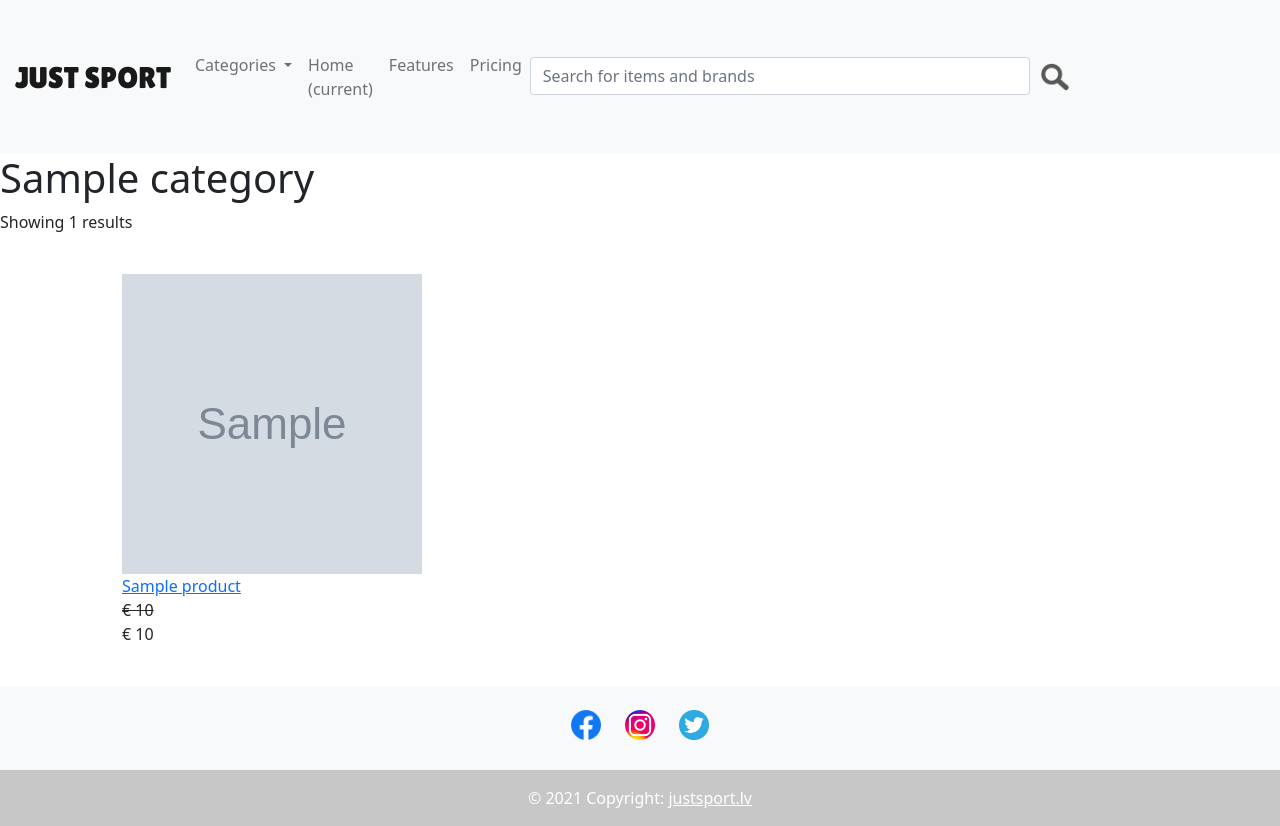
After one commit to ilyagusevs/OnlineStore, a Laravel app: a page that uses resources/views/categories.blade.php in a window 1280 px wide; the page is wider, and only the part inside the window is pictured. The commit adds this page. Run offline with Laravel 8, Linux system fonts and the light colour scheme; tables that the repository leaves empty hold one stand-in row (values such as "Sample post"); grey boxes marked "Sample" are stand-in pictures.

Commit message:
added categories

```diff
--- /dev/null
+++ b/app/Models/Category.php
@@ -0,0 +1,13 @@
+<?php
+
+namespace App\Models;
+
+use Illuminate\Database\Eloquent\Factories\HasFactory;
+use Illuminate\Database\Eloquent\Model;
+
+class Category extends Model
+{
+    public function products(){
+        return $this->hasMany('App\Models\Product');
+    }
+}
--- a/app/Models/Product.php
+++ b/app/Models/Product.php
@@ -10,4 +10,8 @@ class Product extends Model
     public function images(){
         return $this->hasMany('App\Models\ProductImage');
     }
+
+    public function category(){
+        return $this->belongsTo('App\Models\Category');
+    }
 }
--- a/app/Providers/AppServiceProvider.php
+++ b/app/Providers/AppServiceProvider.php
@@ -2,7 +2,9 @@
 
 namespace App\Providers;
 
+use App\Models\Category;
 use Illuminate\Support\ServiceProvider;
+use Illuminate\Support\Facades\View;
 
 class AppServiceProvider extends ServiceProvider
 {
@@ -23,6 +25,10 @@ class AppServiceProvider extends ServiceProvider
      */
     public function boot()
     {
-        //
+        $categories = Category::orderBy('id')->get();
+
+        View::share([
+            'categories' => $categories
+        ]);
     }
 }
--- /dev/null
+++ b/resources/views/categories.blade.php
@@ -0,0 +1,49 @@
+@extends('layouts.navbar-footer')
+
+@section('title', $categ->title)
+
+@section('content')
+    <head>
+        <link rel="stylesheet" href="/css/home.css">
+        <link href="https://cdn.jsdelivr.net/npm/bootstrap@5.0.0-beta2/dist/css/bootstrap.min.css" rel="stylesheet" integrity="sha384-BmbxuPwQa2lc/FVzBcNJ7UAyJxM6wuqIj61tLrc4wSX0szH/Ev+nYRRuWlolflfl" crossorigin="anonymous"/>
+    </head>
+
+    <div class="home-title"><h1>{{$categ->title}}</h1></div>
+
+    <div class="products">
+        <div class="results">Showing <span>{{$categ->products->count()}}</span> results</div>
+        <div class="container">
+            <div class="row">
+                <div class="col">
+                    <div class="product_grid">
+                        @foreach($categ->products as $product)
+                            @php
+                                $image = '';
+                                if(count($product->images) > 0){
+                                    $image = $product->images[0]['img'];
+                                }else{
+                                    $image = 'no_image.png';
+                                }
+                            @endphp
+                           <div class="product">
+                                <div class="product_image"><img src="css/productImages/{{$image}}" alt="{{$product->title}}">
+                                    <div class="product_content">
+                                        <div class="product_title"><a href="{{route('showProduct', ['category', $product->id])}}">{{$product->title}}</a></div>
+                                        @if($product->new_price != null)
+                                            <div style="text-decoration: line-through">&euro; {{$product->price}}</div>
+                                            <div class="product_price">&euro; {{$product->new_price}}</div>
+                                        @else
+                                            <div class="product_price">&euro; {{$product->price}}</div>
+                                        @endif
+                                    </div>
+                                </div>
+                           </div>
+                        @endforeach
+                    </div>
+
+                </div>
+            </div>
+        </div>
+    </div>
+
+@endsection
--- a/resources/views/layouts/navbar-footer.blade.php
+++ b/resources/views/layouts/navbar-footer.blade.php
@@ -7,7 +7,9 @@
         <link href="https://cdn.jsdelivr.net/npm/bootstrap@5.0.0-beta2/dist/css/bootstrap.min.css" rel="stylesheet" integrity="sha384-BmbxuPwQa2lc/FVzBcNJ7UAyJxM6wuqIj61tLrc4wSX0szH/Ev+nYRRuWlolflfl" crossorigin="anonymous"/>
         <link rel="preconnect" href="https://fonts.gstatic.com">
         <link href="https://fonts.googleapis.com/css2?family=Lilita+One&display=swap" rel="stylesheet">
-
+        <script src="https://code.jquery.com/jquery-3.4.1.slim.min.js" integrity="sha384-J6qa4849blE2+poT4WnyKhv5vZF5SrPo0iEjwBvKU7imGFAV0wwj1yYfoRSJoZ+n" crossorigin="anonymous"></script>
+        <script src="https://cdn.jsdelivr.net/npm/popper.js@1.16.0/dist/umd/popper.min.js" integrity="sha384-Q6E9RHvbIyZFJoft+2mJbHaEWldlvI9IOYy5n3zV9zzTtmI3UksdQRVvoxMfooAo" crossorigin="anonymous"></script>
+        <script src="https://stackpath.bootstrapcdn.com/bootstrap/4.4.1/js/bootstrap.min.js" integrity="sha384-wfSDF2E50Y2D1uUdj0O3uMBJnjuUD4Ih7YwaYd1iqfktj0Uod8GCExl3Og8ifwB6" crossorigin="anonymous"></script>
     </head>
     <body>
         <nav class="navbar navbar-expand-lg navbar-light bg-light">
@@ -17,6 +19,16 @@
             </button>
             <div class="collapse navbar-collapse" id="navbarNav">
                 <ul class="navbar-nav">
+                    <li class="nav-item dropdown">
+                      <a class="nav-link dropdown-toggle" href="#" id="navbarDropdown" role="button" data-toggle="dropdown" aria-haspopup="true" aria-expanded="false">
+                        Categories
+                      </a>
+                      <div class="dropdown-menu" aria-labelledby="navbarDropdown">
+                        @foreach($categories as $category)
+                          <a class="dropdown-item" href="{{route('showCategory', $category->alias)}}">{{$category->title}}</a>
+                        @endforeach
+                      </div>
+                    </li>
                       <li class="nav-item active">
                           <a class="nav-link" href="#">Home <span class="sr-only">(current)</span></a>
                       </li>
@@ -25,9 +37,6 @@
                       </li>
                       <li class="nav-item">
                           <a class="nav-link" href="#">Pricing</a>
-                    </li>
-                    <li class="nav-item">
-                        <a class="nav-link disabled" href="#">Disabled</a>
                       </li>
                 </ul>
             </div>
--- a/routes/web.php
+++ b/routes/web.php
@@ -23,6 +23,8 @@ use App\Http\Controllers\ProductController;
 
 Route::get('/', [HomeController::class, 'home']);
 
+Route::get('/{categ}', [ProductController::class, 'showCategory'])->name('showCategory');
+
 Route::get('/{categ}/{product_id}', [ProductController::class, 'show'])->name('showProduct');
 
 Route::get('/cart', [CartController::class, 'cart']);
```
Also changed, not shown: database/migrations/2021_03_04_105756_create_categories_table.php (added), database/migrations/2021_03_04_120359_add_category_id_to_products_table.php (added), database/migrations/2021_03_04_120957_add_alias_to_categories_table.php (added). Lines whose indentation alone changed are shown as unchanged.
